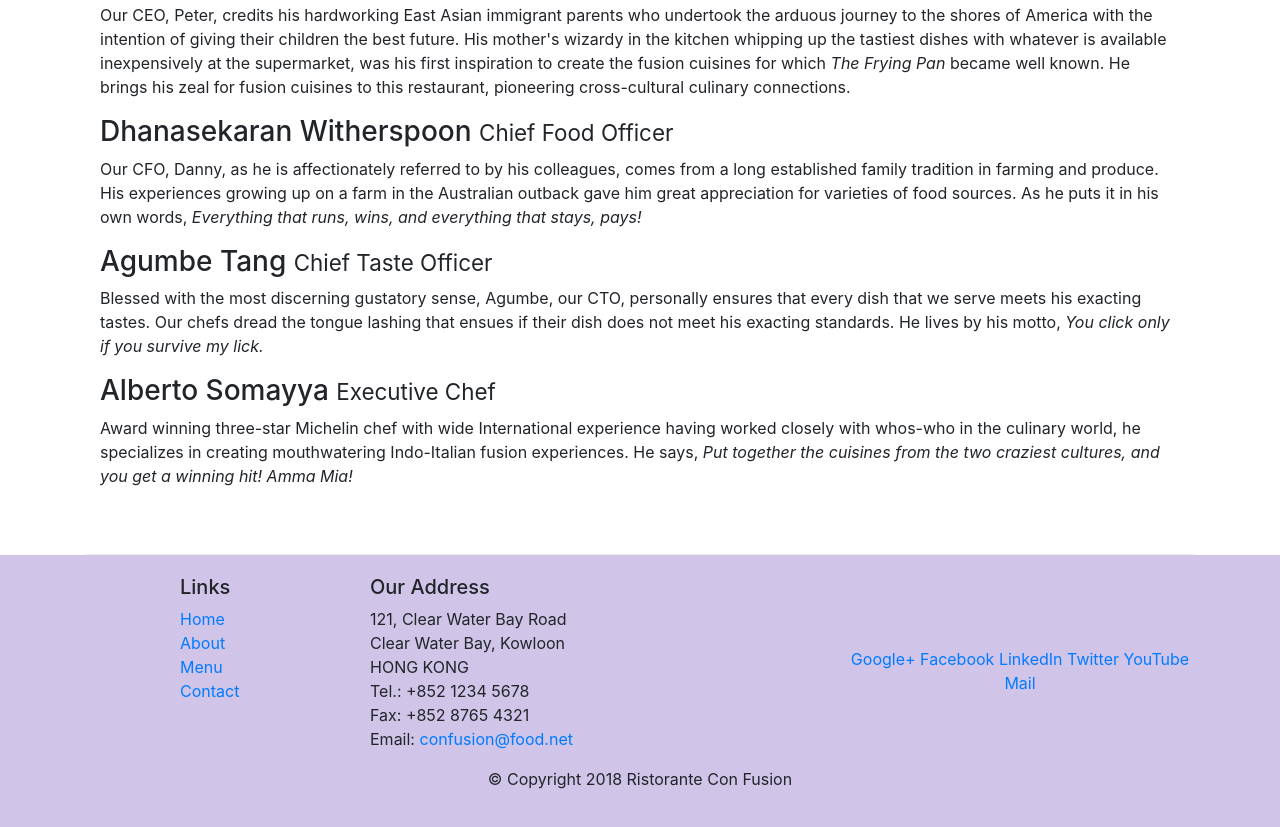
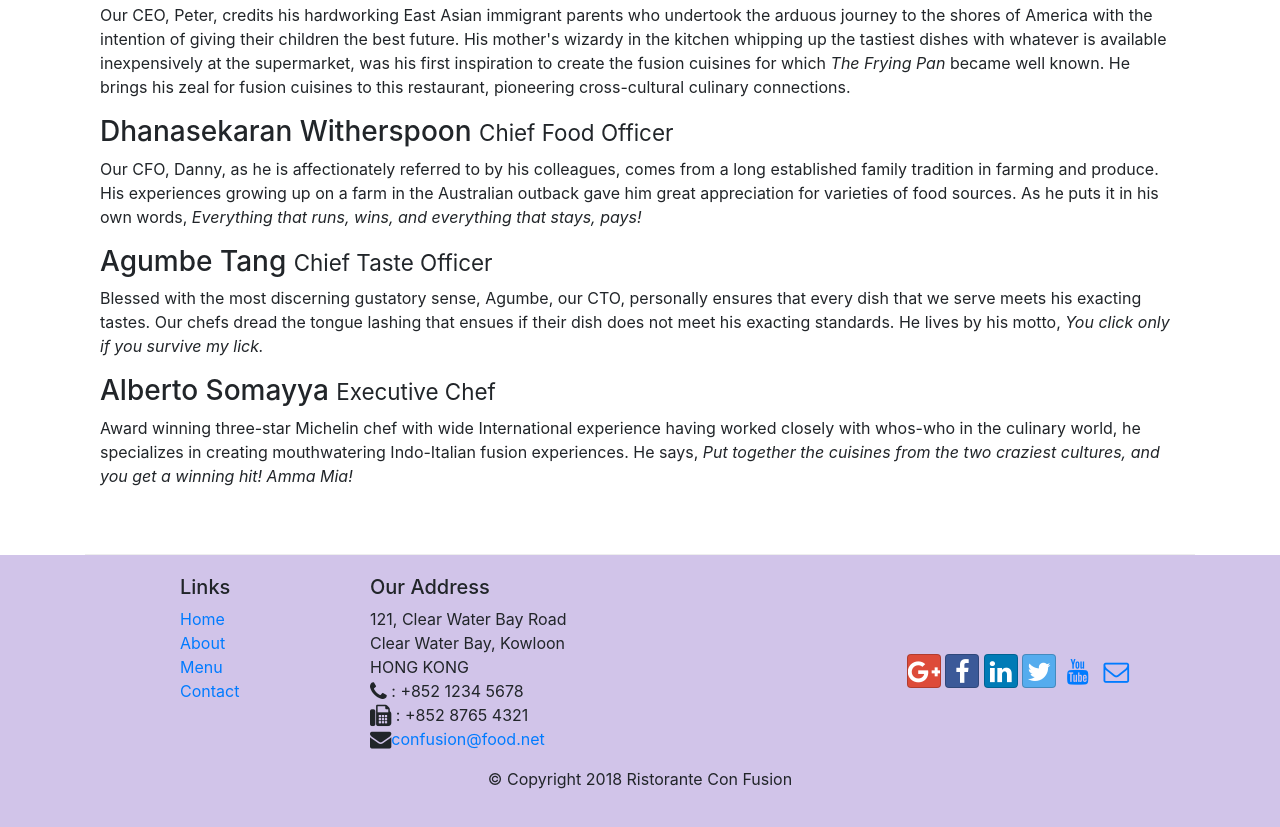
Before and after one commit to Naveen-NK99/CONFUSION-RESTAURANT, a website: page aboutus.html in a window 1280 px wide. Shown: the part 966-1793 px from the top of the page. Drawn offline with nearby package versions, Linux system fonts and the light colour scheme.

Commit message:
icon fonts

```diff
--- a/aboutus.html
+++ b/aboutus.html
@@ -9,6 +9,9 @@
 
    <!-- Bootstrap CSS -->
    <link rel="stylesheet" href="node_modules/bootstrap/dist/css/bootstrap.min.css">
+
+   <link rel="stylesheet" href="node_modules/font-awesome/css/font-awesome.min.css">
+   <link rel="stylesheet" href="node_modules/bootstrap-social/bootstrap-social.css">
    <link rel="stylesheet" href="css/styles.css">
 
 
@@ -27,10 +30,10 @@
 <div class="collapse navbar-collapse" id="Navbar">
 
   <ul class="navbar-nav mr-auto">
-    <li class="nav-item "> <a class="nav-link" href="./index.html">Home</a> </li>
-    <li class="nav-item active"> <a class="nav-link" href="#">About</a> </li>
-    <li class="nav-item"> <a class="nav-link" href="#">Menu</a> </li>
-    <li class="nav-item"> <a class="nav-link" href="#">Contact</a> </li>
+    <li class="nav-item "> <a class="nav-link" href="./index.html"> <span class="fa fa-home fg-lg"></span> Home</a> </li>
+    <li class="nav-item active"> <a class="nav-link" href="#"><span class="fa fa-info fa-lg"></span> About</a> </li>
+    <li class="nav-item"> <a class="nav-link" href="#"><span class="fa fa-list fa-lg"></span> Menu</a> </li>
+    <li class="nav-item"> <a class="nav-link" href="#"><span class="fa fa-address-card fa-lg"></span> Contact</a> </li>
   </ul>
 
 </div>
@@ -111,19 +114,21 @@
 		              121, Clear Water Bay Road<br>
 		              Clear Water Bay, Kowloon<br>
 		              HONG KONG<br>
-		              Tel.: +852 1234 5678<br>
-		              Fax: +852 8765 4321<br>
-		              Email: <a href="mailto:confusion@food.net">confusion@food.net</a>
-		           </address>
+                  <i class="fa fa-phone fa-lg"></i> : +852 1234 5678<br>
+                 <i class="fa fa-fax fa-lg"></i> : +852 8765 4321<br>
+                 <i class="fa fa-envelope fa-lg"></i><a href="mailto:confusion@food.net">confusion@food.net</a>
+
+		             </address>
                 </div>
                 <div class="col-12 col-sm-4 align-self-center">
                     <div class="text-center">
-                        <a href="http://google.com/+">Google+</a>
-                        <a href="http://www.facebook.com/profile.php?id=">Facebook</a>
-                        <a href="http://www.linkedin.com/in/">LinkedIn</a>
-                        <a href="http://twitter.com/">Twitter</a>
-                        <a href="http://youtube.com/">YouTube</a>
-                        <a href="mailto:">Mail</a>
+                      <a class="btn btn-social-icon btn-google" href="http://google.com/+"><i class="fa fa-google-plus fa-lg"></i></a>
+                      <a class="btn btn-social-icon btn-facebook" href="http://www.facebook.com/profile.php?id="><i class="fa fa-facebook fa-lg"></i></a>
+                      <a class="btn btn-social-icon btn-linkedin" href="http://www.linkedin.com/in/"><i class="fa fa-linkedin fa-lg"></i></a>
+                      <a class="btn btn-social-icon btn-twitter" href="http://twitter.com/"><i class="fa fa-twitter fa-lg"></i></a>
+                      <a class="btn btn-social-icon btn-youtube" href="http://youtube.com/"><i class="fa fa-youtube fa-lg"></i></a>
+                      <a class="btn btn-social-icon " href="mailto:"><i class="fa fa-envelope-o fa-lg"></i></a>
+
                     </div>
                 </div>
            </div>
--- a/package.json
+++ b/package.json
@@ -15,6 +15,8 @@
   },
   "dependencies": {
     "bootstrap": "^4.0.0",
+    "bootstrap-social": "^5.1.1",
+    "font-awesome": "^4.7.0",
     "jquery": "^3.3.1",
     "popper.js": "^1.12.9"
   }
```
Also changed, not shown: index.html (+15 -13 lines), 1 other file.
